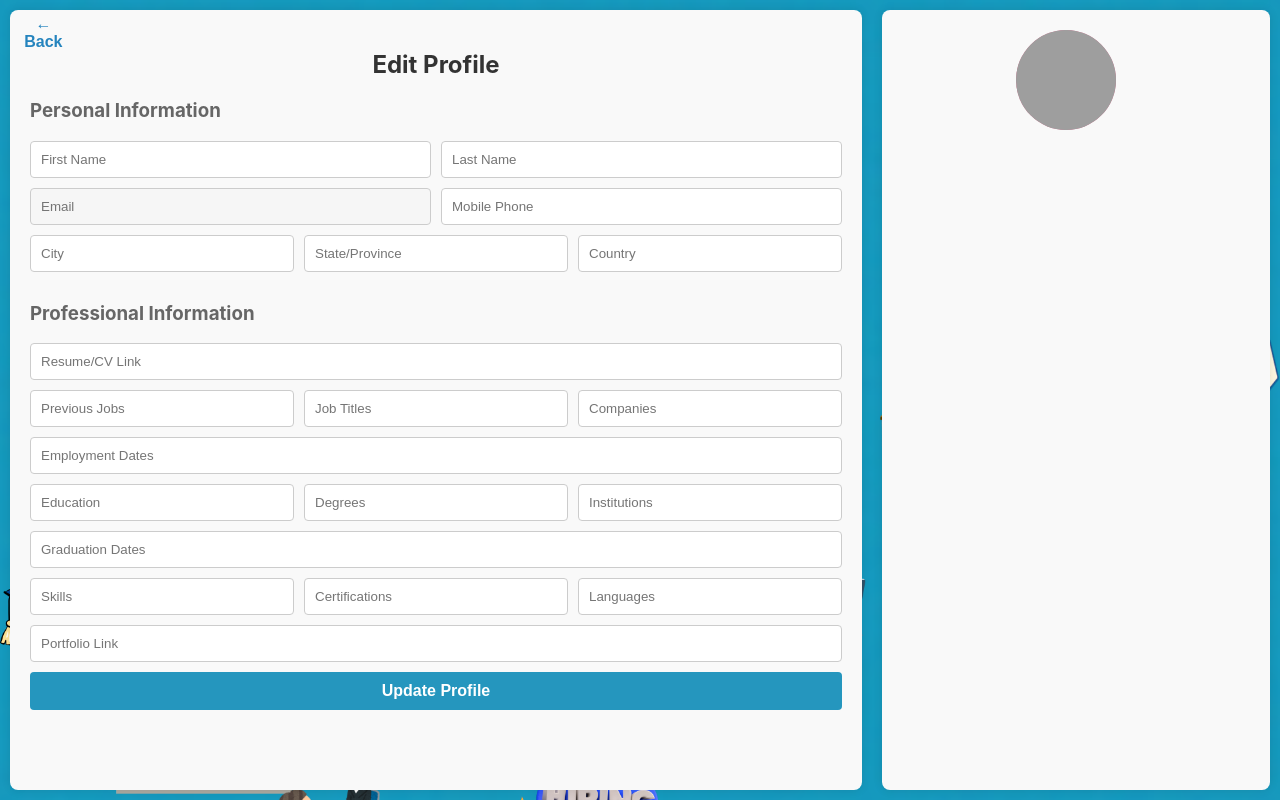
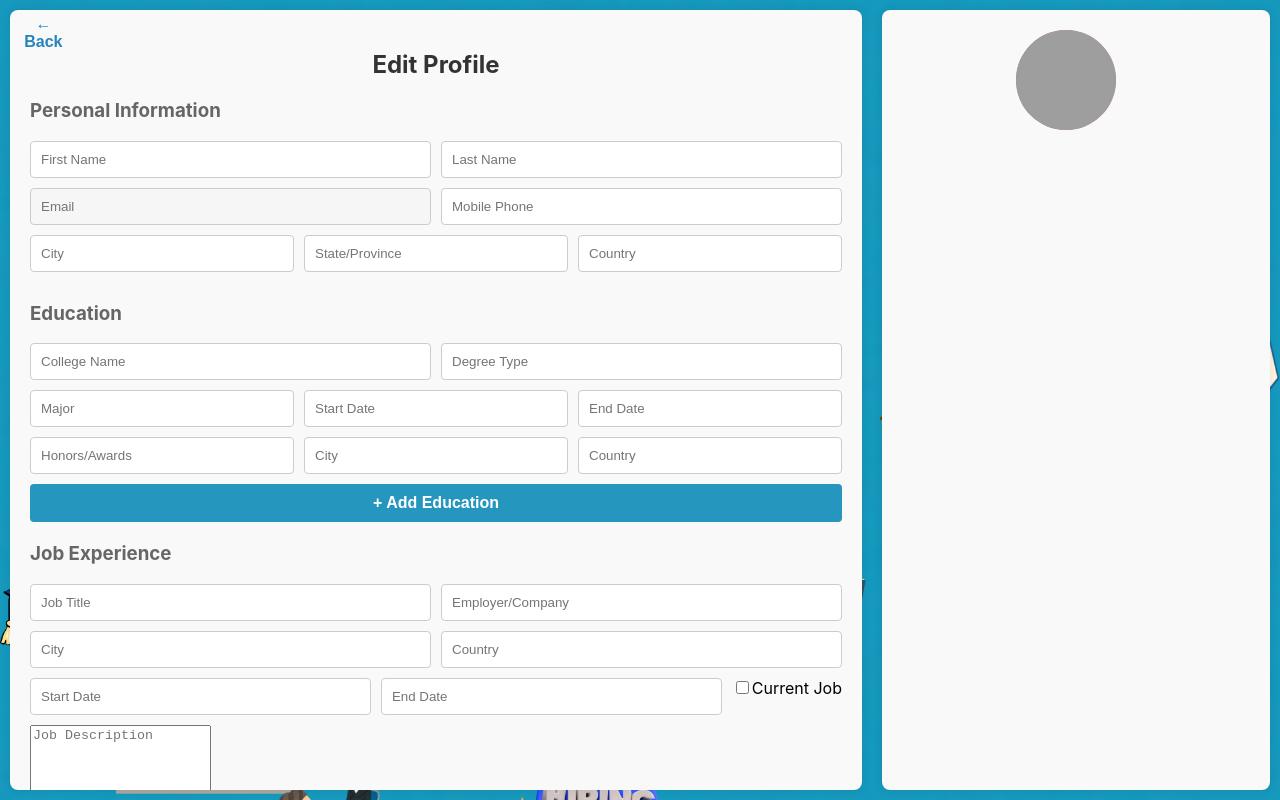
Before and after one commit to melattgirmay/Job-Posting-and-Searching-Platform, a React (Create React App) app in the folder client/: page /edit-profile in a window 1280 px wide. Built offline with nearby package versions, Linux system fonts and the light colour scheme; grey boxes are pictures that could not be loaded.

Commit message:
Add Sections

```diff
--- a/client/src/pages/EditProfile.js
+++ b/client/src/pages/EditProfile.js
@@ -14,21 +14,40 @@ const EditProfile = ({ email }) => {
     state: '',
     country: '',
     resumeLink: '',
-    previousJobs: '',
-    jobTitles: '',
-    companies: '',
-    employmentDates: '',
-    education: '',
-    degrees: '',
-    institutions: '',
-    graduationDates: '',
+    education: [
+      {
+        collegeName: '',
+        degreeType: '',
+        major: '',
+        startDate: '',
+        endDate: '',
+        honors: '',
+        city: '',
+        country: '',
+      }
+    ],
+    jobExperience: [
+      {
+        jobTitle: '',
+        employer: '',
+        jobCity: '',
+        jobCountry: '',
+        jobStartDate: '',
+        jobEndDate: '',
+        jobDescription: '',
+        currentJob: false,
+      }
+    ],
     skills: '',
     certifications: '',
     languages: '',
     portfolioLink: '',
+    employmentStatus: '',
+    jobSearchStatus: '',
+    companyName: '',
   });
 
-  const [message] = useState('');
+  const [message, setMessage] = useState('');
 
   useEffect(() => {
     const fetchUserData = async () => {
@@ -49,19 +68,72 @@ const EditProfile = ({ email }) => {
     }
   }, [email]);
 
-  const handleChange = (e) => {
-    const { name, value } = e.target;
+  const handleChange = (e, index = null, section = null) => {
+    const { name, value, type, checked } = e.target;
+    if (section) {
+      const newSection = [...userData[section]];
+      newSection[index][name] = type === 'checkbox' ? checked : value;
+      setUserData({
+        ...userData,
+        [section]: newSection,
+      });
+    } else {
       setUserData({
         ...userData,
         [name]: value,
       });
+    }
+  };
+
+  const handleAddEducation = () => {
+    setUserData({
+      ...userData,
+      education: [
+        ...userData.education,
+        {
+          collegeName: '',
+          degreeType: '',
+          major: '',
+          startDate: '',
+          endDate: '',
+          honors: '',
+          city: '',
+          country: '',
+        }
+      ]
+    });
+  };
+
+  const handleAddJobExperience = () => {
+    setUserData({
+      ...userData,
+      jobExperience: [
+        ...userData.jobExperience,
+        {
+          jobTitle: '',
+          employer: '',
+          jobCity: '',
+          jobCountry: '',
+          jobStartDate: '',
+          jobEndDate: '',
+          jobDescription: '',
+          currentJob: false,
+        }
+      ]
+    });
+  };
+
+  const handleSubmit = (e) => {
+    e.preventDefault();
+    // Handle form submission logic here
+    setMessage('Profile updated successfully!');
   };
 
   return (
     <div className='form-wrapper'>
       <div className="form-container">
         <button className="back-link" onClick={() => navigate(-1)}>← Back</button>
-        <form>
+        <form onSubmit={handleSubmit}>
           <h2>Edit Profile</h2>
 
           <div className="form-section">
@@ -125,80 +197,153 @@ const EditProfile = ({ email }) => {
           </div>
 
           <div className="form-section">
-            <h3>Professional Information</h3>
+            <h3>Education</h3>
+            {userData.education.map((edu, index) => (
+              <div key={index}>
                 <div className="form-row">
                   <input
                     type="text"
-                name="resumeLink"
-                placeholder="Resume/CV Link"
-                value={userData.resumeLink}
-                onChange={handleChange}
+                    name="collegeName"
+                    placeholder="College Name"
+                    value={edu.collegeName}
+                    onChange={(e) => handleChange(e, index, 'education')}
+                  />
+                  <input
+                    type="text"
+                    name="degreeType"
+                    placeholder="Degree Type"
+                    value={edu.degreeType}
+                    onChange={(e) => handleChange(e, index, 'education')}
                   />
                 </div>
                 <div className="form-row">
                   <input
                     type="text"
-                name="previousJobs"
-                placeholder="Previous Jobs"
-                value={userData.previousJobs}
-                onChange={handleChange}
+                    name="major"
+                    placeholder="Major"
+                    value={edu.major}
+                    onChange={(e) => handleChange(e, index, 'education')}
                   />
                   <input
                     type="text"
-                name="jobTitles"
-                placeholder="Job Titles"
-                value={userData.jobTitles}
-                onChange={handleChange}
+                    name="startDate"
+                    placeholder="Start Date"
+                    value={edu.startDate}
+                    onChange={(e) => handleChange(e, index, 'education')}
                   />
                   <input
                     type="text"
-                name="companies"
-                placeholder="Companies"
-                value={userData.companies}
-                onChange={handleChange}
+                    name="endDate"
+                    placeholder="End Date"
+                    value={edu.endDate}
+                    onChange={(e) => handleChange(e, index, 'education')}
                   />
                 </div>
                 <div className="form-row">
                   <input
                     type="text"
-                name="employmentDates"
-                placeholder="Employment Dates"
-                value={userData.employmentDates}
-                onChange={handleChange}
+                    name="honors"
+                    placeholder="Honors/Awards"
+                    value={edu.honors}
+                    onChange={(e) => handleChange(e, index, 'education')}
+                  />
+                  <input
+                    type="text"
+                    name="city"
+                    placeholder="City"
+                    value={edu.city}
+                    onChange={(e) => handleChange(e, index, 'education')}
+                  />
+                  <input
+                    type="text"
+                    name="country"
+                    placeholder="Country"
+                    value={edu.country}
+                    onChange={(e) => handleChange(e, index, 'education')}
+                  />
+                </div>
+              </div>
+            ))}
+            <button type="button" onClick={handleAddEducation}>+ Add Education</button>
+          </div>
+
+          <div className="form-section">
+            <h3>Job Experience</h3>
+            {userData.jobExperience.map((job, index) => (
+              <div key={index}>
+                <div className="form-row">
+                  <input
+                    type="text"
+                    name="jobTitle"
+                    placeholder="Job Title"
+                    value={job.jobTitle}
+                    onChange={(e) => handleChange(e, index, 'jobExperience')}
+                  />
+                  <input
+                    type="text"
+                    name="employer"
+                    placeholder="Employer/Company"
+                    value={job.employer}
+                    onChange={(e) => handleChange(e, index, 'jobExperience')}
                   />
                 </div>
                 <div className="form-row">
                   <input
                     type="text"
-                name="education"
-                placeholder="Education"
-                value={userData.education}
-                onChange={handleChange}
+                    name="jobCity"
+                    placeholder="City"
+                    value={job.jobCity}
+                    onChange={(e) => handleChange(e, index, 'jobExperience')}
                   />
                   <input
                     type="text"
-                name="degrees"
-                placeholder="Degrees"
-                value={userData.degrees}
-                onChange={handleChange}
-              />
-              <input
-                type="text"
-                name="institutions"
-                placeholder="Institutions"
-                value={userData.institutions}
-                onChange={handleChange}
+                    name="jobCountry"
+                    placeholder="Country"
+                    value={job.jobCountry}
+                    onChange={(e) => handleChange(e, index, 'jobExperience')}
                   />
                 </div>
                 <div className="form-row">
                   <input
                     type="text"
-                name="graduationDates"
-                placeholder="Graduation Dates"
-                value={userData.graduationDates}
-                onChange={handleChange}
+                    name="jobStartDate"
+                    placeholder="Start Date"
+                    value={job.jobStartDate}
+                    onChange={(e) => handleChange(e, index, 'jobExperience')}
+                  />
+                  <input
+                    type="text"
+                    name="jobEndDate"
+                    placeholder="End Date"
+                    value={job.jobEndDate}
+                    onChange={(e) => handleChange(e, index, 'jobExperience')}
+                    disabled={job.currentJob}
+                  />
+                  <label>
+                    <input
+                      type="checkbox"
+                      name="currentJob"
+                      checked={job.currentJob}
+                      onChange={(e) => handleChange(e, index, 'jobExperience')}
+                    />
+                    Current Job
+                  </label>
+                </div>
+                <div className="form-row">
+                  <textarea
+                    name="jobDescription"
+                    placeholder="Job Description"
+                    value={job.jobDescription}
+                    onChange={(e) => handleChange(e, index, 'jobExperience')}
                   />
                 </div>
+              </div>
+            ))}
+            <button type="button" onClick={handleAddJobExperience}>+ Add Job Experience</button>
+          </div>
+
+          <div className="form-section">
+            <h3>Additional Information</h3>
             <div className="form-row">
               <input
                 type="text"
@@ -233,6 +378,91 @@ const EditProfile = ({ email }) => {
             </div>
           </div>
 
+          <div className="form-section">
+            <h3>Employment Status</h3>
+            <div className="form-row">
+              <label>
+                <input
+                  type="radio"
+                  name="employmentStatus"
+                  value="Employed"
+                  checked={userData.employmentStatus === 'Employed'}
+                  onChange={handleChange}
+                />
+                Employed
+              </label>
+              <label>
+                <input
+                  type="radio"
+                  name="employmentStatus"
+                  value="Unemployed"
+                  checked={userData.employmentStatus === 'Unemployed'}
+                  onChange={handleChange}
+                />
+                Unemployed
+              </label>
+            </div>
+            {userData.employmentStatus === 'Employed' && (
+              <div className="form-row">
+                <label>
+                  <input
+                    type="radio"
+                    name="jobSearchStatus"
+                    value="Looking for a job"
+                    checked={userData.jobSearchStatus === 'Looking for a job'}
+                    onChange={handleChange}
+                  />
+                  Looking for a job
+                </label>
+                <label>
+                  <input
+                    type="radio"
+                    name="jobSearchStatus"
+                    value="Not looking for a job"
+                    checked={userData.jobSearchStatus === 'Not looking for a job'}
+                    onChange={handleChange}
+                  />
+                  Not looking for a job
+                </label>
+              </div>
+            )}
+            {userData.employmentStatus === 'Employed' && (
+              <div className="form-row">
+                <label>
+                  <input
+                    type="radio"
+                    name="workType"
+                    value="Own Business"
+                    checked={userData.workType === 'Own Business'}
+                    onChange={handleChange}
+                  />
+                  Own Business
+                </label>
+                <label>
+                  <input
+                    type="radio"
+                    name="workType"
+                    value="Company"
+                    checked={userData.workType === 'Company'}
+                    onChange={handleChange}
+                  />
+                  Company
+                </label>
+              </div>
+            )}
+            {userData.workType === 'Company' && (
+              <div className="form-row">
+                <input
+                  type="text"
+                  name="companyName"
+                  placeholder="Company Name"
+                  value={userData.companyName}
+                  onChange={handleChange}
+                />
+              </div>
+            )}
+          </div>
+
           <button type="submit">Update Profile</button>
         </form>
         {message && <p>{message}</p>}
```
Lines whose indentation alone changed are shown as unchanged.
